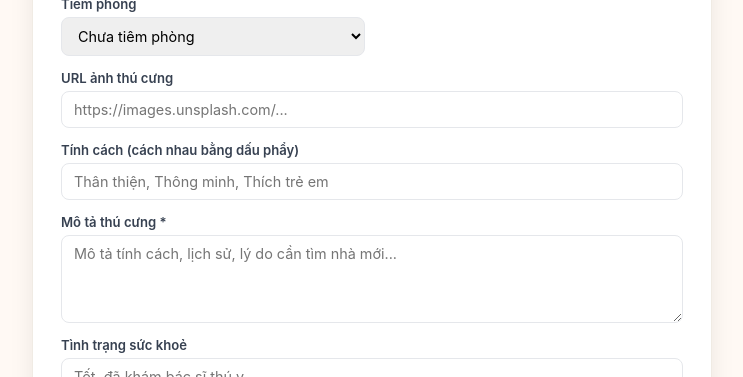
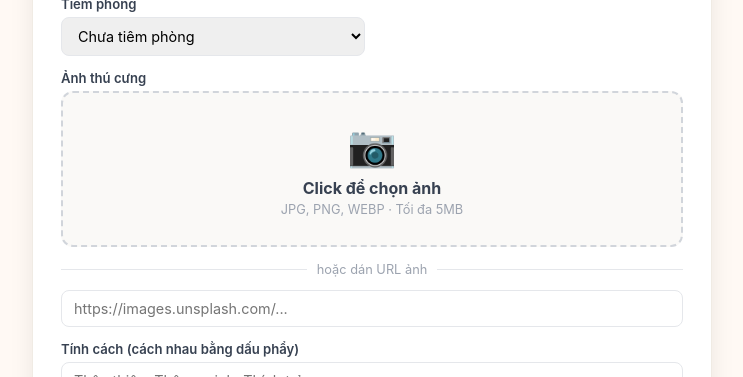
Before and after one commit to phamvy301104-star/WebDichVuChoThuCung, a React (Vite) app in the folder frontend/: page /submit-pet in a window 1280 px wide. Shown: the part 688-1065 px from the top of the page, without its empty margins (268-1011 px from the left). Built offline with nearby package versions, Linux system fonts and the light colour scheme; no server answers; sample sign-in values are in the browser's storage.

Commit message:
feat: image file upload in SubmitPetPage and AdminPets - drag/click to upload + URL fallback

```diff
--- a/frontend/src/pages/Admin/AdminPets.tsx
+++ b/frontend/src/pages/Admin/AdminPets.tsx
@@ -200,7 +200,20 @@ export const AdminPets: React.FC = () => {
                   </select>
                 </div>
                 {form.vaccinated && <div className="ap-form-group"><label>Số mũi đã tiêm</label><input className="ap-input" type="number" value={form.vaccineCount || ''} onChange={e => setForm({ ...form, vaccineCount: +e.target.value })} /></div>}
-                <div className="ap-form-group ap-form-full"><label>URL ảnh</label><input className="ap-input" value={form.image} onChange={e => setForm({ ...form, image: e.target.value })} placeholder="https://images.unsplash.com/..." /></div>
+                <div className="ap-form-group ap-form-full">
+                  <label>Ảnh thú cưng</label>
+                  <div style={{ border: '2px dashed #d1d5db', borderRadius: 10, padding: '16px', textAlign: 'center', cursor: 'pointer', background: '#faf9f7', marginBottom: 8 }}
+                    onClick={() => { const inp = document.createElement('input'); inp.type='file'; inp.accept='image/*'; inp.onchange=(ev)=>{ const f=(ev.target as HTMLInputElement).files?.[0]; if(f){ const r=new FileReader(); r.onload=e=>setForm(prev=>({...prev,image:e.target?.result as string})); r.readAsDataURL(f); } }; inp.click(); }}>
+                    {form.image && form.image.startsWith('data:')
+                      ? <img src={form.image} alt="preview" style={{ width: '100%', height: 100, objectFit: 'cover', borderRadius: 8 }} />
+                      : <div><div style={{ fontSize: '1.8rem', marginBottom: 4 }}>📷</div><div style={{ fontSize: '0.82rem', color: '#9ca3af' }}>Click để tải ảnh lên</div></div>
+                    }
+                  </div>
+                  <div style={{ display: 'flex', alignItems: 'center', gap: 8, marginBottom: 6 }}><div style={{ flex:1, height:1, background:'#e5e7eb' }} /><span style={{ color:'#9ca3af', fontSize:'0.75rem', whiteSpace:'nowrap' }}>hoặc URL</span><div style={{ flex:1, height:1, background:'#e5e7eb' }} /></div>
+                  <input className="ap-input" value={form.image.startsWith('data:') ? '' : form.image} onChange={e => setForm({ ...form, image: e.target.value })} placeholder="https://images.unsplash.com/..." disabled={form.image.startsWith('data:')} />
+                  {form.image && !form.image.startsWith('data:') && <img src={form.image} alt="preview" style={{ width: '100%', height: 80, objectFit: 'cover', borderRadius: 8, marginTop: 6 }} onError={e => (e.currentTarget.style.display='none')} />}
+                  {form.image.startsWith('data:') && <button type="button" onClick={() => setForm(f=>({...f,image:''}))} style={{ marginTop: 6, background:'#fee2e2', color:'#991b1b', border:'none', padding:'5px 14px', borderRadius:20, cursor:'pointer', fontSize:'0.8rem', fontWeight:600 }}>🗑️ Xóa ảnh</button>}
+                </div>
                 {form.image && <div className="ap-form-group"><label>Xem trước</label><img src={form.image} alt="preview" style={{ width: '100%', height: 120, objectFit: 'cover', borderRadius: 10 }} /></div>}
                 <div className="ap-form-group ap-form-full"><label>Tags tính cách (cách nhau bằng dấu phẩy)</label><input className="ap-input" value={tagsInput} onChange={e => setTagsInput(e.target.value)} placeholder="Thân thiện, Thông minh, Vâng lời" /></div>
                 <div className="ap-form-group ap-form-full"><label>Mô tả</label><textarea className="ap-input" rows={3} value={form.description} onChange={e => setForm({ ...form, description: e.target.value })} /></div>
--- a/frontend/src/pages/Pets/SubmitPetPage.tsx
+++ b/frontend/src/pages/Pets/SubmitPetPage.tsx
@@ -1,4 +1,4 @@
-import React, { useState } from 'react';
+import React, { useState, useRef } from 'react';
 import { useNavigate } from 'react-router-dom';
 import { useSelector, useDispatch } from 'react-redux';
 import { RootState } from '@stores/store';
@@ -11,11 +11,33 @@ export const SubmitPetPage: React.FC = () => {
   const navigate = useNavigate();
   const { user, isAuthenticated } = useSelector((s: RootState) => s.auth);
   const [done, setDone] = useState(false);
+  const [uploading, setUploading] = useState(false);
+  const fileInputRef = useRef<HTMLInputElement>(null);
   const [form, setForm] = useState({
     name: '', species: 'Chó', breed: '', ageLabel: '', gender: '♂' as '♂' | '♀',
     image: '', tags: '', price: 0, listingType: 'adoption' as 'adoption' | 'sale',
     vaccinated: false, vaccineCount: 0, weight: '', color: '', description: '', health: '',
   });
+
+  // Convert uploaded file to base64 data URL
+  const handleFileUpload = (e: React.ChangeEvent<HTMLInputElement>) => {
+    const file = e.target.files?.[0];
+    if (!file) return;
+    if (!file.type.startsWith('image/')) return alert('Vui lòng chọn file ảnh (JPG, PNG, WEBP).');
+    if (file.size > 5 * 1024 * 1024) return alert('File ảnh quá lớn (tối đa 5MB).');
+    setUploading(true);
+    const reader = new FileReader();
+    reader.onload = ev => {
+      setForm(f => ({ ...f, image: ev.target?.result as string }));
+      setUploading(false);
+    };
+    reader.readAsDataURL(file);
+  };
+
+  const clearImage = () => {
+    setForm(f => ({ ...f, image: '' }));
+    if (fileInputRef.current) fileInputRef.current.value = '';
+  };
 
   if (!isAuthenticated) return (
     <>
@@ -107,7 +129,52 @@ export const SubmitPetPage: React.FC = () => {
               </select>
             </div>
             {form.vaccinated && <div className="ap-form-group"><label>Số mũi đã tiêm</label><input className="ap-input" type="number" min={1} value={form.vaccineCount || ''} onChange={e => setForm({ ...form, vaccineCount: +e.target.value })} /></div>}
-            <div className="ap-form-group ap-form-full"><label>URL ảnh thú cưng</label><input className="ap-input" value={form.image} onChange={e => setForm({ ...form, image: e.target.value })} placeholder="https://images.unsplash.com/..." /></div>
+            <div className="ap-form-group ap-form-full">
+                <label>Ảnh thú cưng</label>
+
+                {/* Upload zone */}
+                <div
+                  onClick={() => fileInputRef.current?.click()}
+                  style={{ border: '2px dashed #d1d5db', borderRadius: 12, padding: '28px 20px', textAlign: 'center', cursor: 'pointer', background: '#faf9f7', transition: 'border-color 0.15s', marginBottom: 10 }}
+                  onMouseEnter={e => (e.currentTarget.style.borderColor = '#111')}
+                  onMouseLeave={e => (e.currentTarget.style.borderColor = '#d1d5db')}
+                >
+                  {uploading ? (
+                    <div style={{ color: '#9ca3af' }}>⏳ Đang xử lý ảnh...</div>
+                  ) : form.image && form.image.startsWith('data:') ? (
+                    <div>
+                      <img src={form.image} alt="preview" style={{ width: '100%', maxHeight: 200, objectFit: 'cover', borderRadius: 10, marginBottom: 10 }} />
+                      <button type="button" onClick={e => { e.stopPropagation(); clearImage(); }}
+                        style={{ background: '#fee2e2', color: '#991b1b', border: 'none', padding: '6px 16px', borderRadius: 20, cursor: 'pointer', fontWeight: 600, fontSize: '0.82rem' }}>
+                        🗑️ Xóa ảnh
+                      </button>
+                    </div>
+                  ) : (
+                    <div>
+                      <div style={{ fontSize: '2.5rem', marginBottom: 8 }}>📷</div>
+                      <div style={{ fontWeight: 700, color: '#374151', marginBottom: 4 }}>Click để chọn ảnh</div>
+                      <div style={{ fontSize: '0.8rem', color: '#9ca3af' }}>JPG, PNG, WEBP · Tối đa 5MB</div>
+                    </div>
+                  )}
+                </div>
+                <input ref={fileInputRef} type="file" accept="image/*" style={{ display: 'none' }} onChange={handleFileUpload} />
+
+                {/* OR URL input */}
+                <div style={{ display: 'flex', alignItems: 'center', gap: 10, marginBottom: 8 }}>
+                  <div style={{ flex: 1, height: 1, background: '#e5e7eb' }} />
+                  <span style={{ color: '#9ca3af', fontSize: '0.8rem', whiteSpace: 'nowrap' }}>hoặc dán URL ảnh</span>
+                  <div style={{ flex: 1, height: 1, background: '#e5e7eb' }} />
+                </div>
+                <input className="ap-input" value={form.image.startsWith('data:') ? '' : form.image}
+                  onChange={e => setForm({ ...form, image: e.target.value })}
+                  placeholder="https://images.unsplash.com/..."
+                  disabled={form.image.startsWith('data:')}
+                />
+                {form.image && !form.image.startsWith('data:') && (
+                  <img src={form.image} alt="preview" style={{ width: '100%', maxHeight: 160, objectFit: 'cover', borderRadius: 10, marginTop: 8 }}
+                    onError={e => (e.currentTarget.style.display = 'none')} />
+                )}
+              </div>
             {form.image && <div className="ap-form-group"><label>Xem trước ảnh</label><img src={form.image} alt="preview" style={{ width: '100%', height: 160, objectFit: 'cover', borderRadius: 10 }} /></div>}
             <div className="ap-form-group ap-form-full"><label>Tính cách (cách nhau bằng dấu phẩy)</label><input className="ap-input" value={form.tags} onChange={e => setForm({ ...form, tags: e.target.value })} placeholder="Thân thiện, Thông minh, Thích trẻ em" /></div>
             <div className="ap-form-group ap-form-full"><label>Mô tả thú cưng *</label><textarea className="ap-input" rows={4} value={form.description} onChange={e => setForm({ ...form, description: e.target.value })} placeholder="Mô tả tính cách, lịch sử, lý do cần tìm nhà mới..." required /></div>
```
